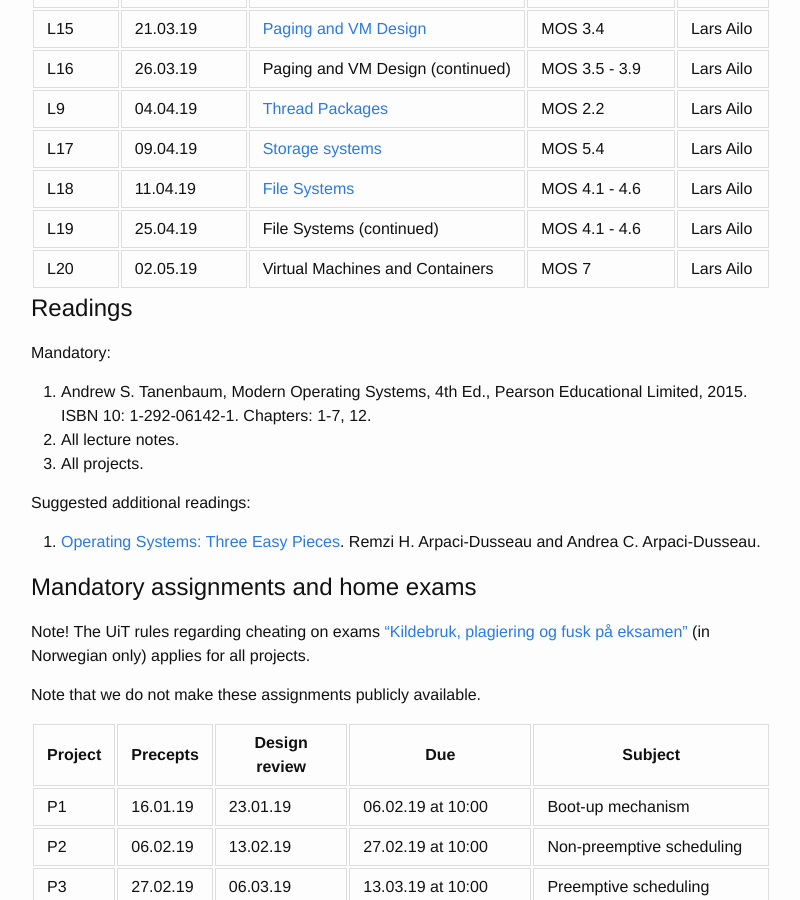
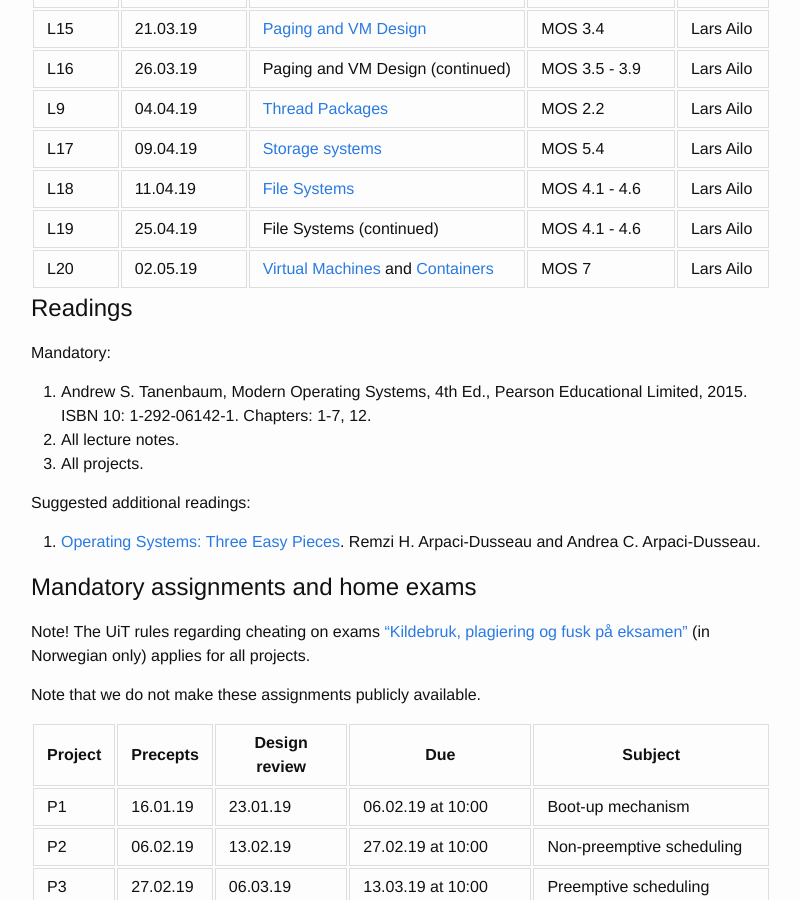
Before and after one commit to uit-inf-2201-s19/uit-inf-2201-s19.github.io, a Jekyll site: the page built from index.md, in a window 1280 px wide and 900 px high, scrolled down 1835 px. Shown: the whole window, without its empty margins (239-1039 px from the left). Built offline with Jekyll 4.4.1, drawn with Linux system fonts in a browser that asks for light colours; part of the change alters nothing that is shown.

```diff
--- a/index.md
+++ b/index.md
@@ -67,7 +67,7 @@ All lecture notes are in the [lectures directory](https://github.com/uit-inf-220
 | L17 | 09.04.19 | [Storage systems](lectures/17 - Storage Systems.pptx) | MOS 5.4 | Lars Ailo |
 | L18 | 11.04.19 | [File Systems](lectures/18 - File Systems.pptx) | MOS 4.1 - 4.6 | Lars Ailo |
 | L19 | 25.04.19 | File Systems (continued) | MOS 4.1 - 4.6 | Lars Ailo |
-| L20 | 02.05.19 | Virtual Machines and Containers | MOS 7 | Lars Ailo |
+| L20 | 02.05.19 | [Virtual Machines](lectures/20 - Virtual Machines.pptx) and [Containers](lectures/20 - Containers.pptx) | MOS 7 | Lars Ailo |
 
 ## Readings
 
```
Also changed, not shown: 4 other files.
